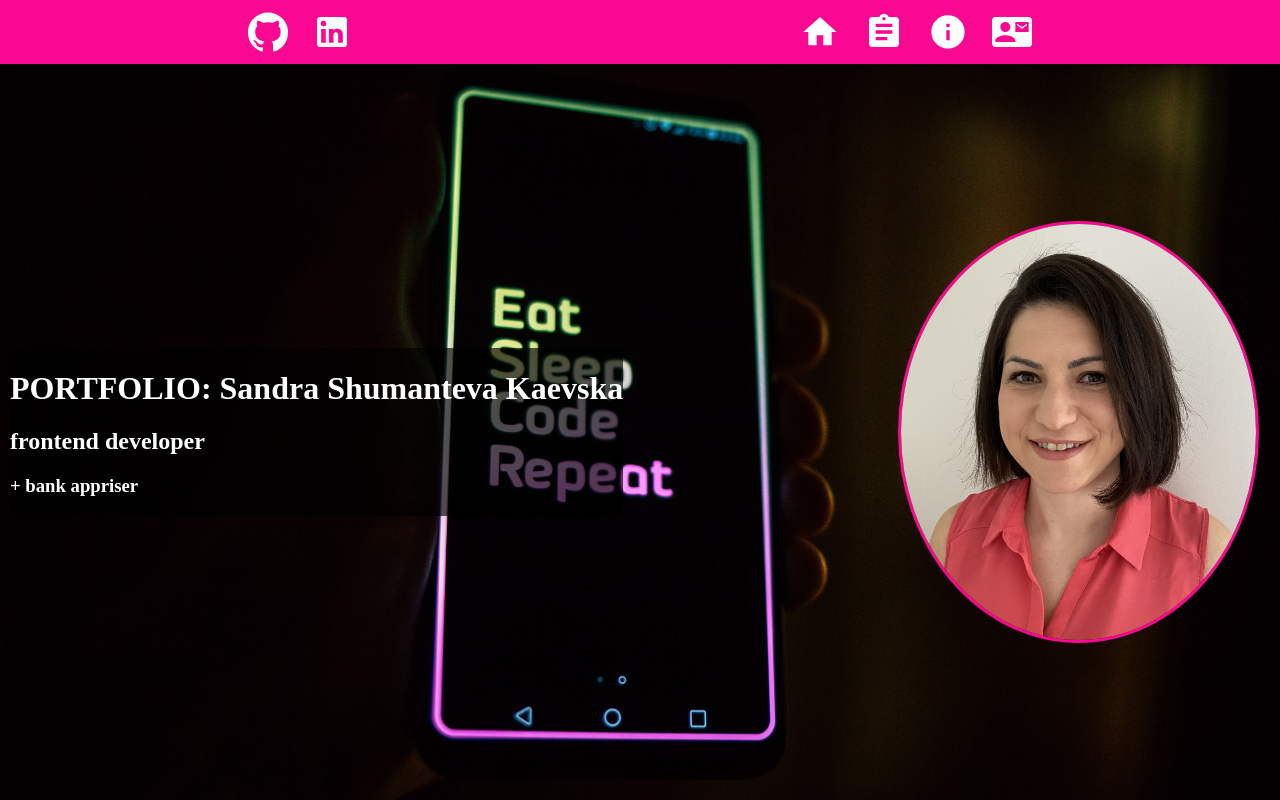
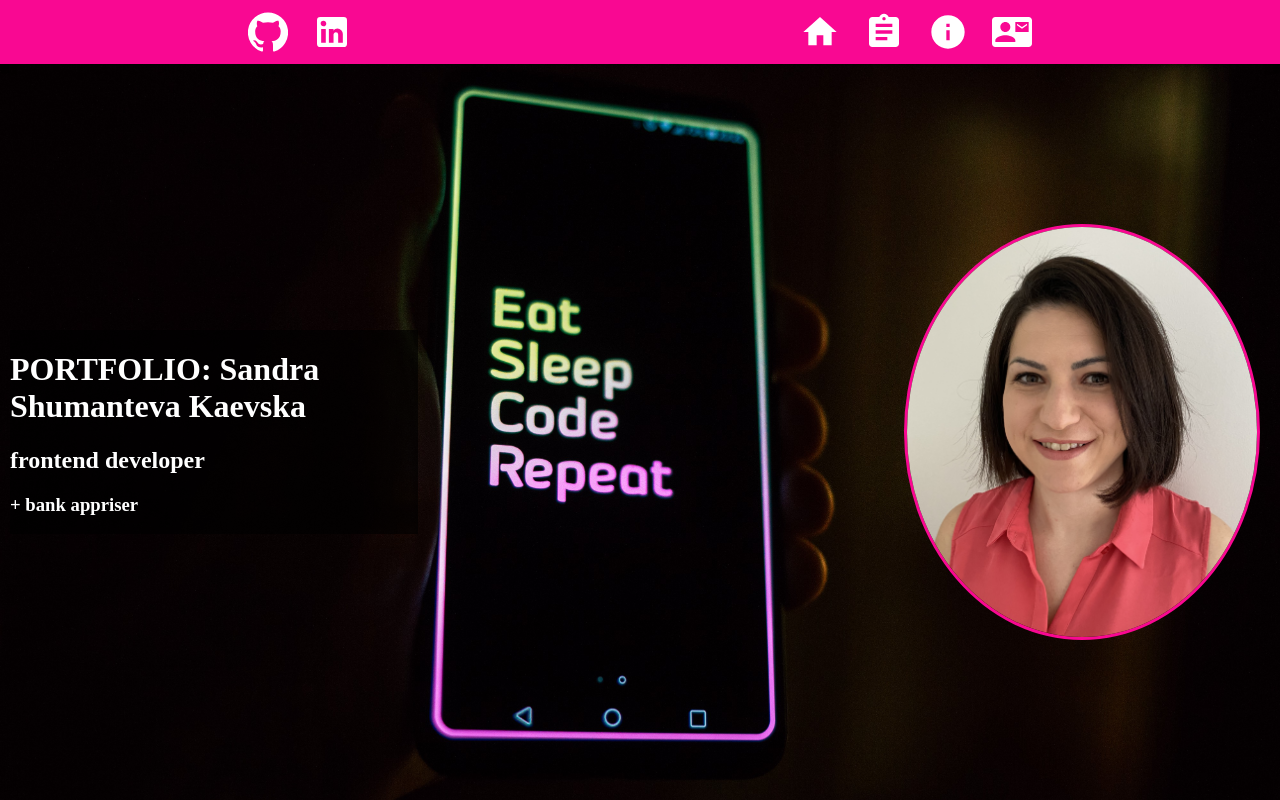
Before and after one commit to sandra-shumanteva-kaevska/Profile-Sandra-React, a React (Create React App) app in the folder frontend/: page / in a window 1280 px wide. Built offline with nearby package versions, Linux system fonts and the light colour scheme; no server answers; a web font is replaced by a local one.

Commit message:
home page

```diff
--- a/frontend/src/pages/Home.js
+++ b/frontend/src/pages/Home.js
@@ -22,11 +22,12 @@ const useStyles = makeStyles((theme) => ({
         backgroundColor: '#000000a6'
     },
     containerImg: {
-        alignSelf: 'center'
+        alignSelf: 'center',
+        width: "100%"
     },
     myImg: {
-        maxWidth: "600px",
-        width: '55%',
+        maxWidth: "350px",
+        width: '60%',
         border: '3px solid #f90892',
         borderRadius: '50%',
         float: 'right',
```
